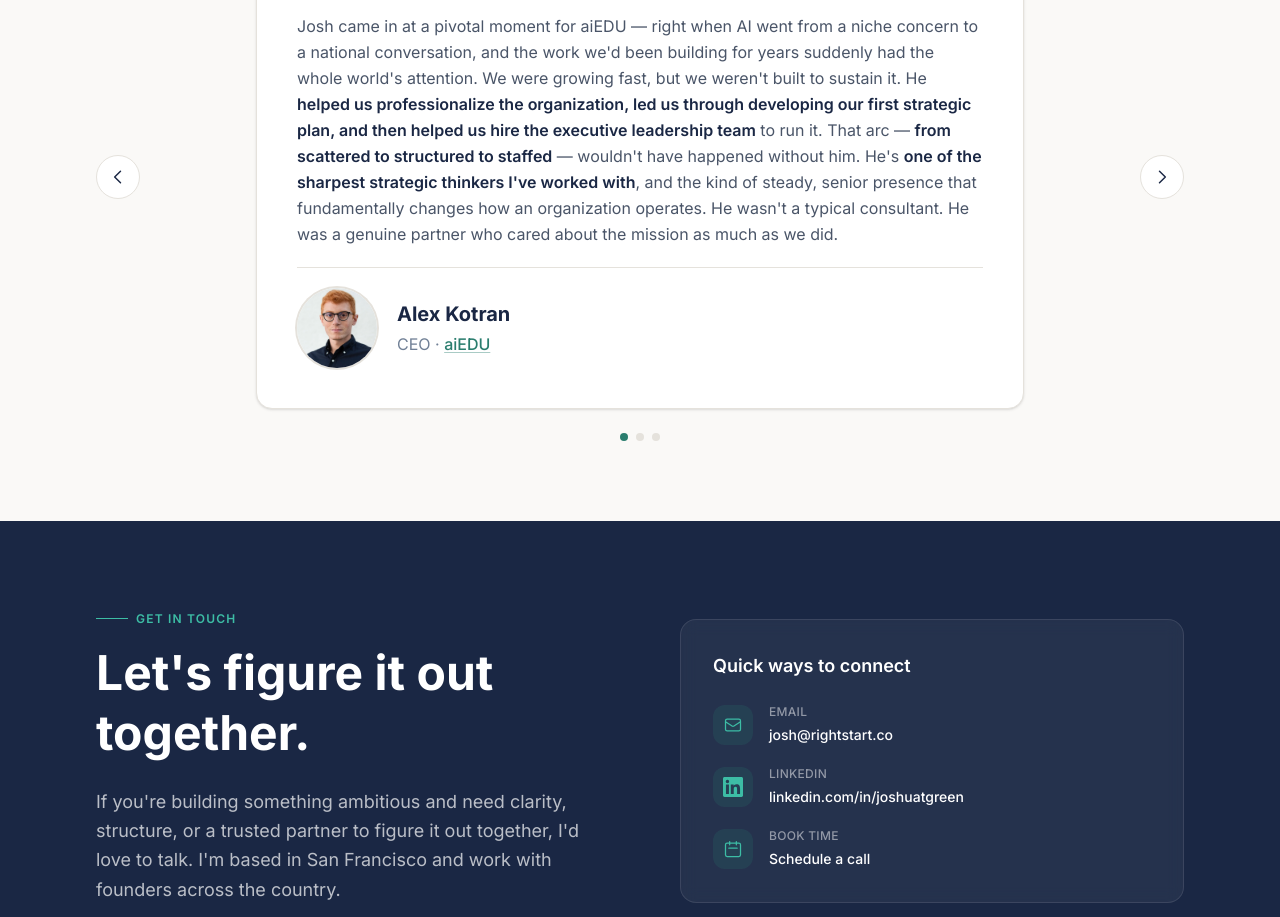
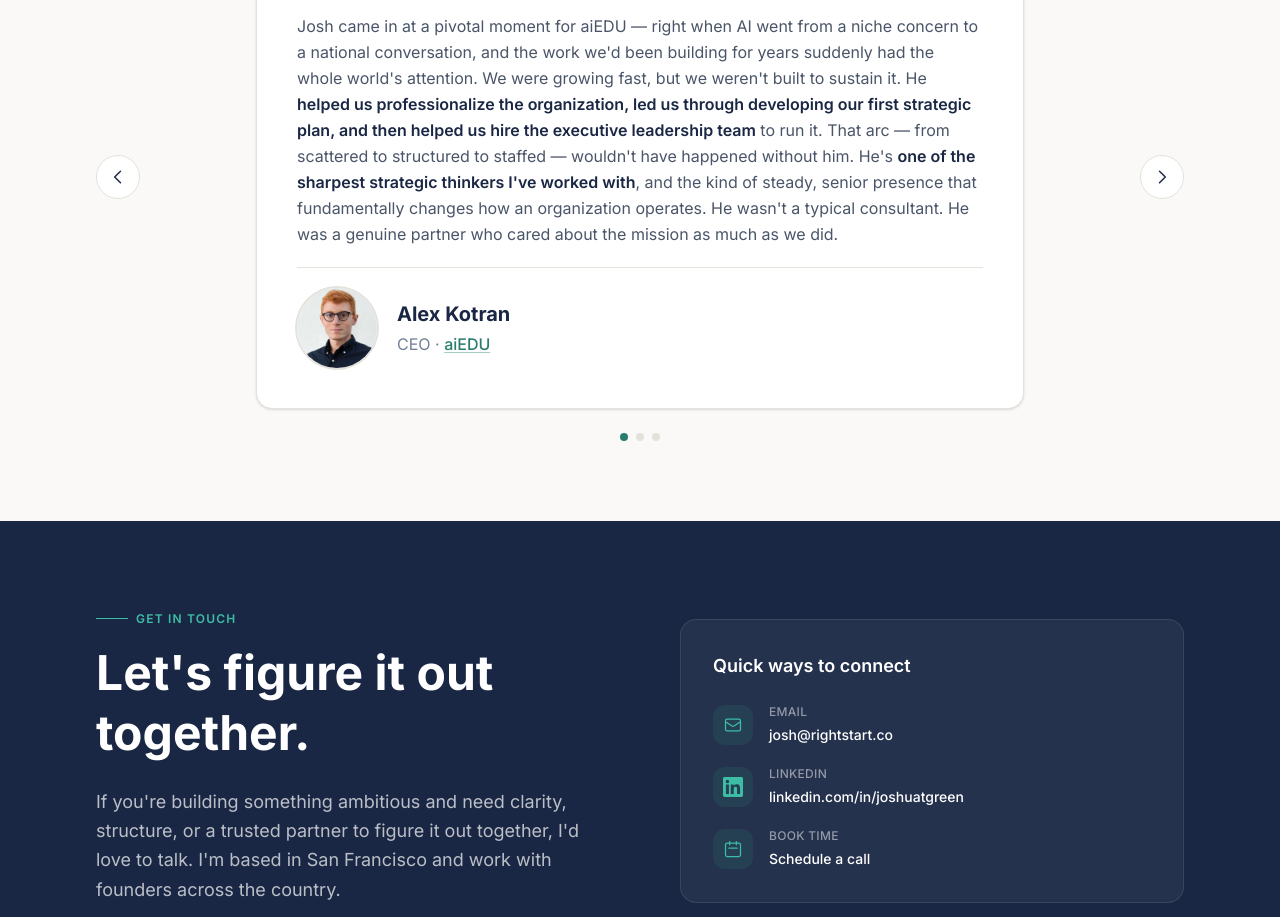
Before and after one commit to joshtgreen/righstart.site, a Next.js app: page / in a window 1280 px wide. Shown: the part 2680-3597 px from the top of the page. Built offline with nearby package versions, Linux system fonts and the light colour scheme.

Commit message:
Remove highlight from 'from scattered to structured to staffed'
https://claude.ai/code/session_01X3YTYucSRUouSaR74BNiGy

```diff
--- a/components/Testimonials.tsx
+++ b/components/Testimonials.tsx
@@ -17,9 +17,7 @@ const testimonials: {
     quote: [
       "Josh came in at a pivotal moment for aiEDU — right when AI went from a niche concern to a national conversation, and the work we'd been building for years suddenly had the whole world's attention. We were growing fast, but we weren't built to sustain it. He ",
       { text: "helped us professionalize the organization, led us through developing our first strategic plan, and then helped us hire the executive leadership team", highlight: true },
-      " to run it. That arc — ",
-      { text: "from scattered to structured to staffed", highlight: true },
-      " — wouldn't have happened without him. He's ",
+      " to run it. That arc — from scattered to structured to staffed — wouldn't have happened without him. He's ",
       { text: "one of the sharpest strategic thinkers I've worked with", highlight: true },
       ", and the kind of steady, senior presence that fundamentally changes how an organization operates. He wasn't a typical consultant. He was a genuine partner who cared about the mission as much as we did.",
     ],
```
